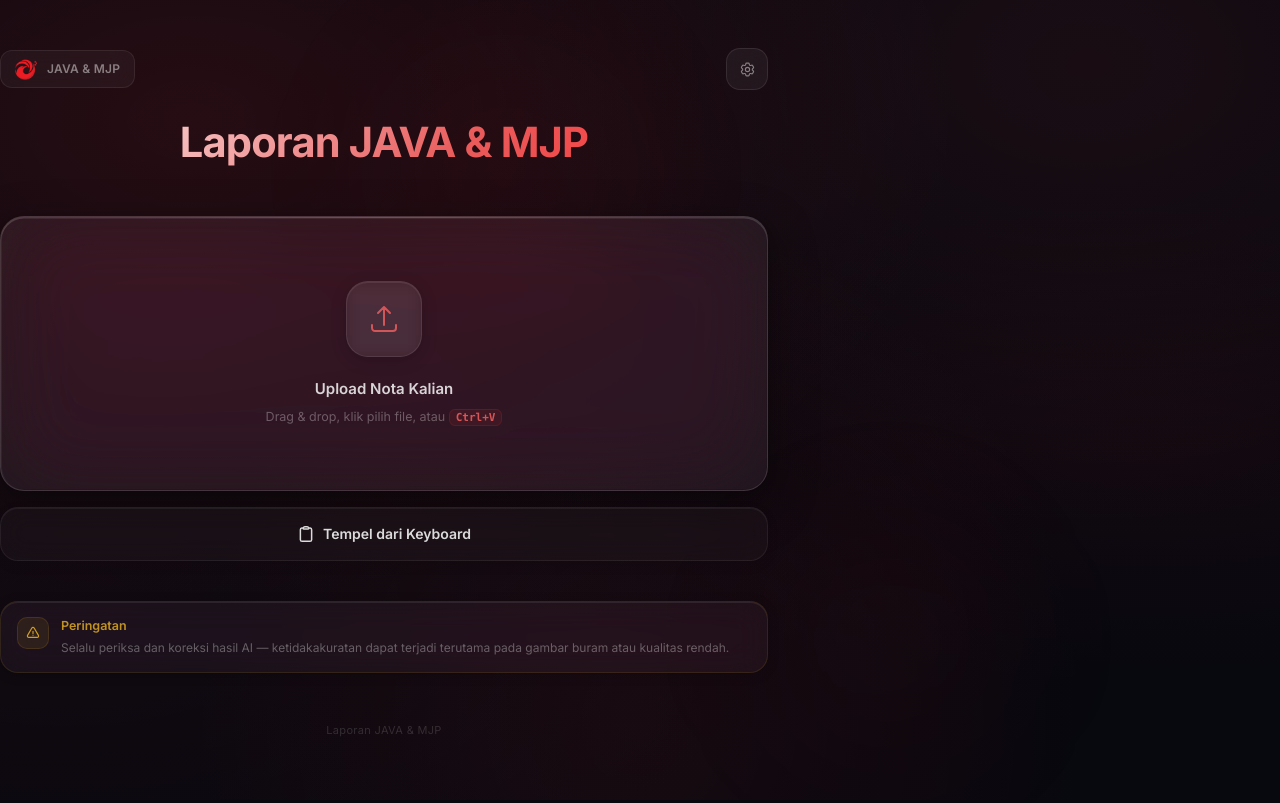
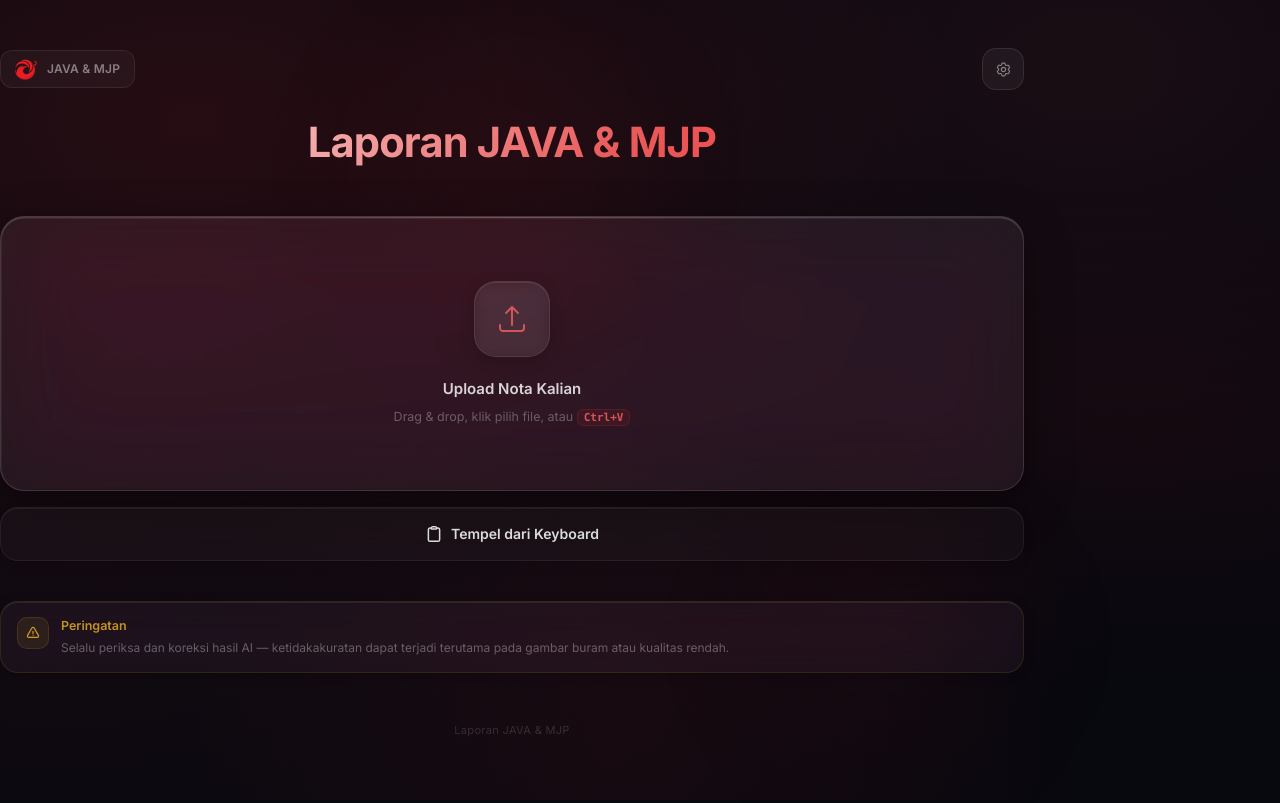
Before and after one commit to qodirs30/Transcript-Nota, a React (Vite) app in the folder client/: page / in a window 1280 px wide. Both pictures are taken after a click on the button "amiiiiiinnnn". Built offline with nearby package versions, Linux system fonts and the light colour scheme.

Commit message:
layout: expand container max-width to max-w-5xl for wider display on laptops

```diff
--- a/client/src/pages/TranscriptionPage.tsx
+++ b/client/src/pages/TranscriptionPage.tsx
@@ -91,7 +91,7 @@
         }}
       />
 
-      <div className="relative z-10 max-w-3xl mx-auto px-6 sm:px-8" style={{ paddingTop: '3rem', paddingBottom: '4rem' }}>
+      <div className="relative z-10 max-w-5xl mx-auto px-6 sm:px-8" style={{ paddingTop: '3rem', paddingBottom: '4rem' }}>
 
         {/* ── Header ── */}
         <motion.header
```
